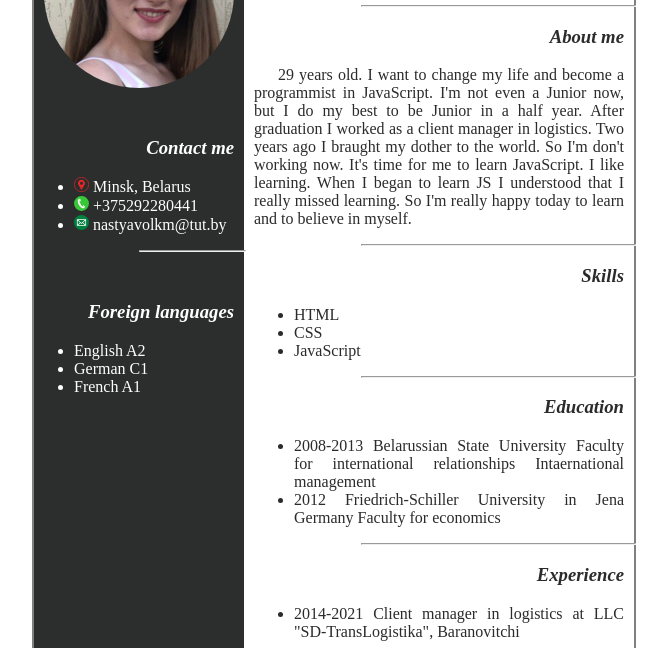
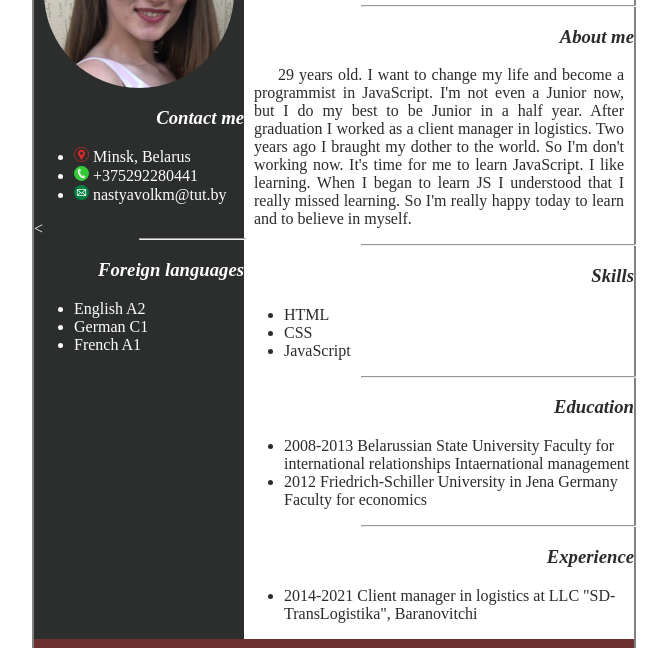
Before and after one commit to nastyavolkm/rsschool-cv, a plain HTML site: page index.html in a window 1280 px wide. Shown: the part 124-772 px from the top of the page, without its empty margins (306-973 px from the left). Drawn offline with Linux system fonts and the light colour scheme.

Commit message:
fix: delete <article>

```diff
--- a/index.html
+++ b/index.html
@@ -1,5 +1,5 @@
 <!doctype html>
-<html>
+<html lang="en">
 
 <head>
   <link rel="stylesheet" href="cvSem.css">
@@ -16,26 +16,23 @@
           </section>
 
           <section>
-            <article>
               <h3>Contact me</h3>
               <ul class="icons">
                 <li> <img src="assets/address.svg" alt="address"> Minsk, Belarus</li>
                 <li> <img src="assets/phone-call-icon.svg" alt="phone"> +375292280441</li>
                 <li> <img src="assets/email.svg" alt="e-mail"> nastyavolkm@tut.by</li>
               </ul>
-            </article>
+            <
           </section>
           <hr>
 
           <section>
-            <article>
               <h3>Foreign languages</h3>
               <ul>
                 <li>English A2</li>
                 <li>German C1</li>
                 <li>French A1</li>
               </ul>
-            </article>
           </section>
         </div>
 
@@ -47,8 +44,8 @@
           <hr>
 
           <section>
-            <article>
               <h3>About me</h3>
+              <article>
               <p>
                 29 years old. I want to change my life and become a programmist in JavaScript. I'm not even a Junior now,
                 but I do my best to be Junior in a half year. After graduation I worked as a client manager in logistics.
@@ -61,37 +58,31 @@
           <hr>
 
           <section>
-            <article>
               <h3>Skills</h3>
               <ul>
                 <li>HTML</li>
                 <li>CSS</li>
                 <li>JavaScript</li>
               </ul>
-            </article>
           </section>
           <hr>
 
           <section>
-            <article>
               <h3>Education</h3>
               <ul>
                 <li>2008-2013 Belarussian State University Faculty for international relationships Intaernational
                   management</li>
                 <li>2012 Friedrich-Schiller University in Jena Germany Faculty for economics</li>
               </ul>
-            </article>
-          </section>
+            </section>
           <hr>
 
           <section>
-            <article>
               <h3>Experience</h3>
               <ul>
                 <li>2014-2021 Client manager in logistics at LLC "SD-TransLogistika", Baranovitchi</li>
               </ul>
-            </article>
-          </section>
+            </section>
         </div>
         </div>
     </div>
```
